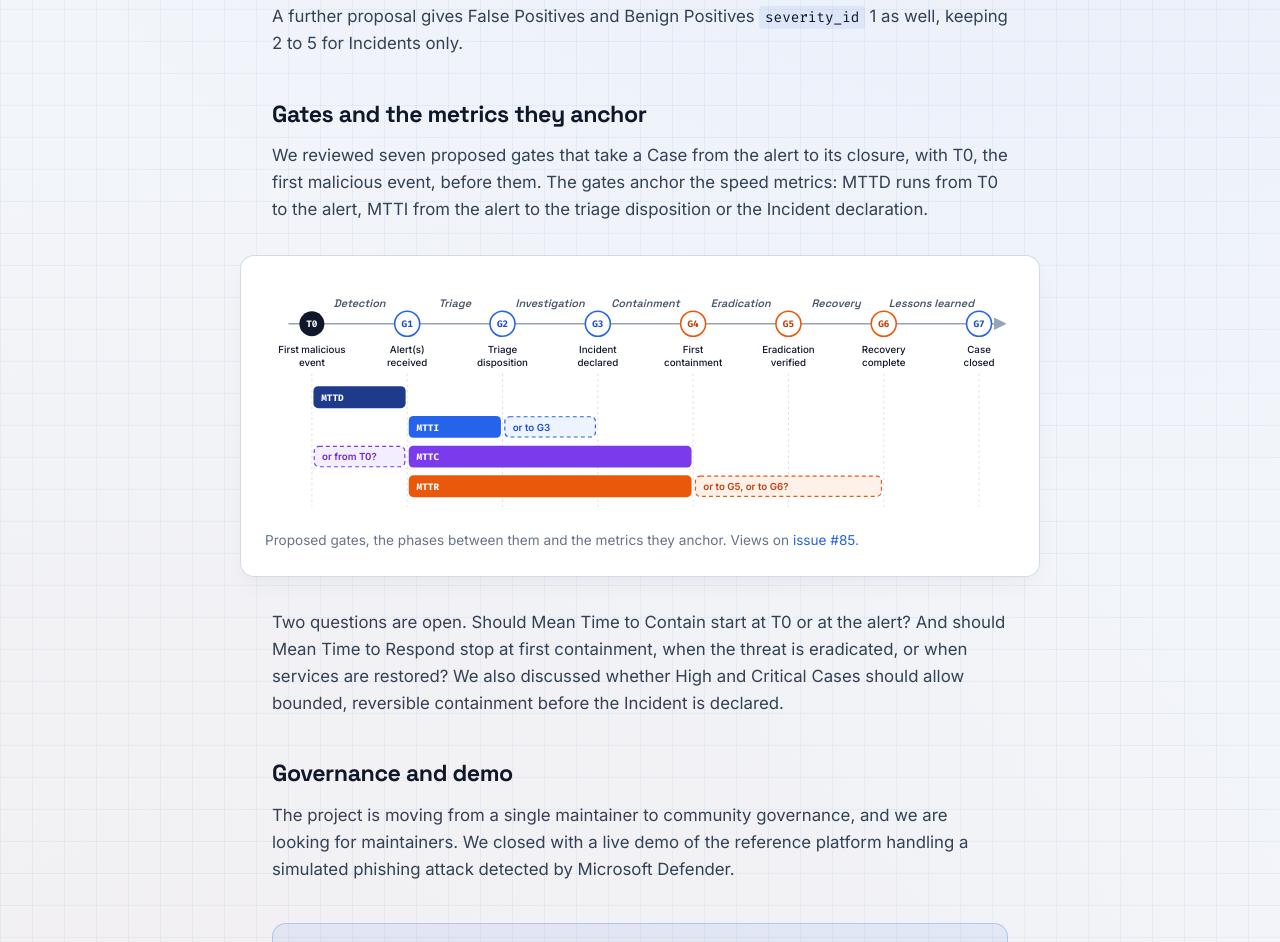
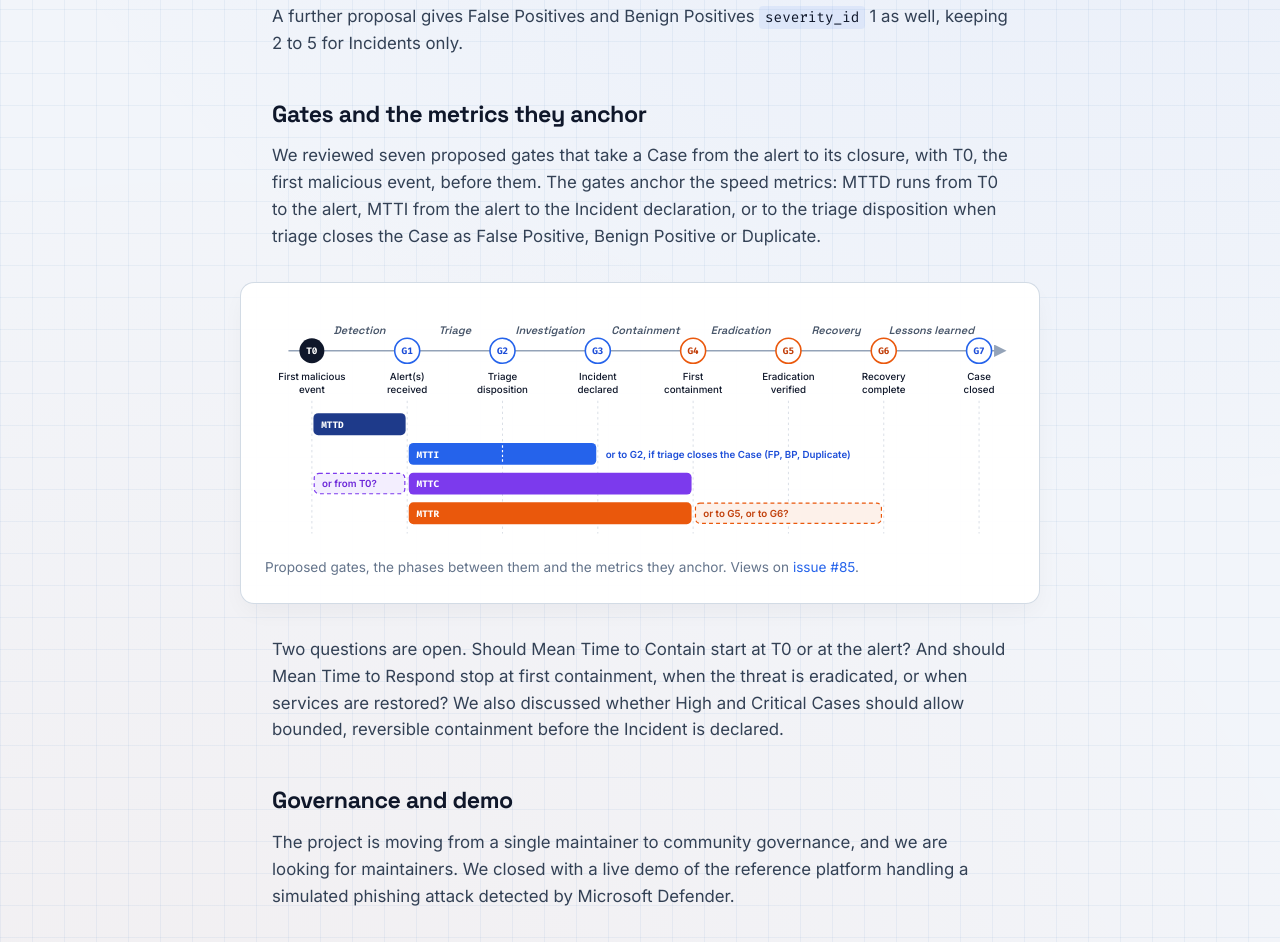
Before and after one commit to ZeroSOC/zerosoc.org, a plain HTML site: page updates/2026-11-05-third-working-group-call.html in a window 1280 px wide. Shown: the part 1239-2181 px from the top of the page. Drawn offline with Linux system fonts and the light colour scheme.

Commit message:
docs: MTTI runs G1 to G3, or to G2 when triage closes the Case
Co-Authored-By: Claude Opus 5.5 <noreply@anthropic.com>
Signed-off-by: Gandalf <marco@gandolfi.it>

```diff
--- a/updates/2026-11-05-third-working-group-call.html
+++ b/updates/2026-11-05-third-working-group-call.html
@@ -203,13 +203,14 @@
           <p>
             We reviewed seven proposed gates that take a Case from the alert to its closure, with T0, the first
             malicious event, before them. The gates anchor the speed metrics: MTTD runs from T0 to the alert, MTTI
-            from the alert to the triage disposition or the Incident declaration.
+            from the alert to the Incident declaration, or to the triage disposition when triage closes the Case as
+            False Positive, Benign Positive or Duplicate.
           </p>
 
           <figure class="post-figure">
             <svg viewBox="0 0 960 300" role="img" aria-labelledby="gt-title gt-desc">
               <title id="gt-title">Proposed gates of a Case and the metrics they anchor</title>
-              <desc id="gt-desc">Timeline from T0, the first malicious event, through G1 Alerts received, G2 Triage disposition, G3 Incident declared, G4 First containment, G5 Eradication verified, G6 Recovery complete and G7 Case closed. The phases between them are detection, triage, investigation, containment, eradication, recovery and lessons learned. MTTD runs from T0 to G1. MTTI runs from G1 to G2, or to G3. MTTC runs from G1 to G4; whether it should start at T0 instead is open. MTTR starts at G1 and stops at G4, G5 or G6; which one is open.</desc>
+              <desc id="gt-desc">Timeline from T0, the first malicious event, through G1 Alerts received, G2 Triage disposition, G3 Incident declared, G4 First containment, G5 Eradication verified, G6 Recovery complete and G7 Case closed. The phases between them are detection, triage, investigation, containment, eradication, recovery and lessons learned. MTTD runs from T0 to G1. MTTI runs from G1 to G3, or to G2 when triage closes the Case as False Positive, Benign Positive or Duplicate. MTTC runs from G1 to G4; whether it should start at T0 instead is open. MTTR starts at G1 and stops at G4, G5 or G6; which one is open.</desc>
               <style>
                 .seg { font: 600 14px 'Space Grotesk', 'Segoe UI', system-ui, sans-serif; fill: #475569; font-style: italic; }
                 .g { font: 700 12px 'Fira Code', ui-monospace, Menlo, Consolas, monospace; }
@@ -267,11 +268,11 @@
               <rect x="62" y="136" width="118" height="28" rx="6" fill="#1e3a8a"/>
               <text x="72" y="155" class="bar">MTTD</text>
 
-              <!-- MTTI: G1 to G2, or to G3 -->
-              <rect x="184" y="174" width="118" height="28" rx="6" fill="#2563eb"/>
+              <!-- MTTI: G1 to G3, or to G2 when triage closes the Case -->
+              <rect x="184" y="174" width="240" height="28" rx="6" fill="#2563eb"/>
+              <line x1="304" y1="177" x2="304" y2="199" stroke="#ffffff" stroke-width="1.5" stroke-dasharray="3 3"/>
               <text x="194" y="193" class="bar">MTTI</text>
-              <rect x="307" y="175" width="116" height="26" rx="6" fill="#eef4ff" stroke="#2563eb" stroke-width="1.5" stroke-dasharray="5 4"/>
-              <text x="317" y="193" class="alt" fill="#1d4ed8">or to G3</text>
+              <text x="436" y="193" class="alt" fill="#1d4ed8">or to G2, if triage closes the Case (FP, BP, Duplicate)</text>
 
               <!-- MTTC: G1 to G4, or from T0? -->
               <rect x="63" y="213" width="116" height="26" rx="6" fill="#f3eefe" stroke="#7c3aed" stroke-width="1.5" stroke-dasharray="5 4"/>
```
Also changed, not shown: assets/gates_timeline.svg.
